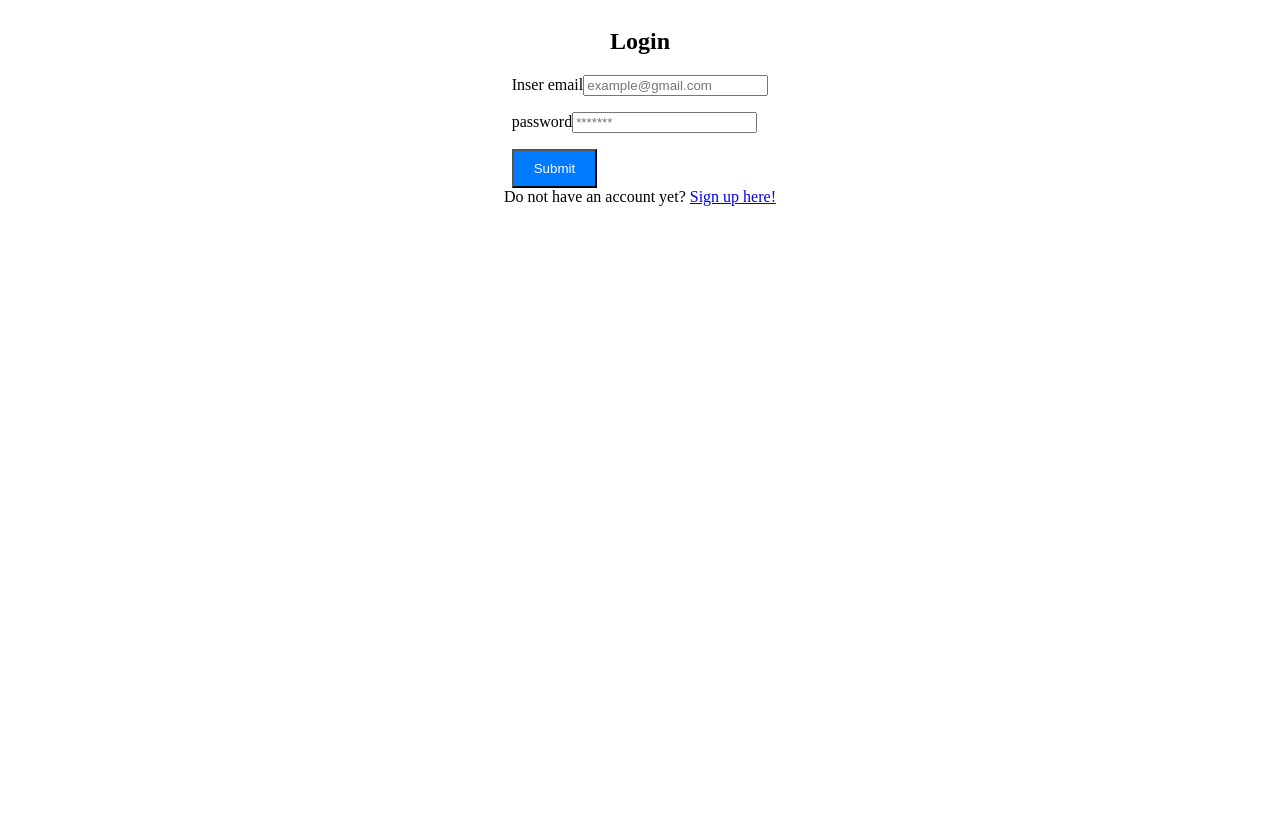
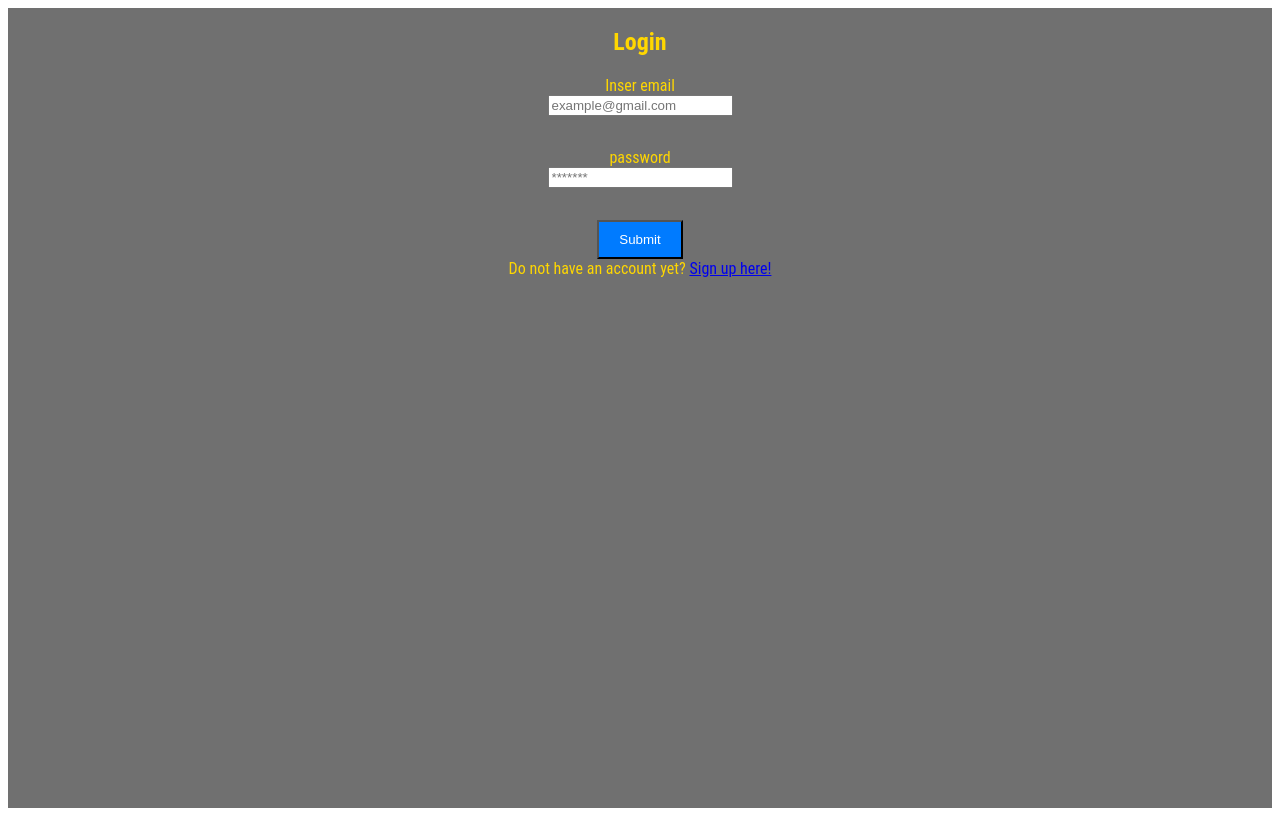
Before and after one commit to MarcosUgalde/News-app, a React (Vite) app in the folder frontend/: page /login in a window 1280 px wide. Built offline with nearby package versions, Linux system fonts and the light colour scheme; no server answers.

Commit message:
style: modified login page style

```diff
--- a/frontend/src/pages/Login/index.jsx
+++ b/frontend/src/pages/Login/index.jsx
@@ -34,15 +34,23 @@ function Login() {
   return (
     <Styled.Body>
       <h1>Login</h1>
+      <Styled.Form>
         <form onSubmit={handleSubmit(handleForm)}>
+          <Styled.Item>
             <label htmlFor="email">Inser email</label>
             <input type="text" id='email' placeholder='example@gmail.com' {...register("email", {required: true})} />
             <p>{formState.errors && errors[formState.errors?.email?.type]}</p>
+          </Styled.Item>
+          <Styled.Item>
             <label>password</label>
             <input type="password" id='password' placeholder='*******' {...register("password", {required: true, minLength: 4})} />
             <p>{formState.errors && errors[formState.errors?.password?.type]}</p>
+          </Styled.Item>
+          <Styled.Item>
             <Styled.SubmitButton type='submit'>Submit</Styled.SubmitButton>
+          </Styled.Item>
         </form>
+      </Styled.Form>
       <div>
         Do not have an account yet? <a href='/signup'>Sign up here!</a>
       </div>
--- a/frontend/src/pages/Login/styles.jsx
+++ b/frontend/src/pages/Login/styles.jsx
@@ -1,6 +1,21 @@
 import { styled } from "styled-components";
 
 const Body = styled.section`
+    display: flex;
+    flex-direction: column;
+    align-items: center;
+    font-family: 'Roboto Condensed', sans-serif;
+    background-color: #707070;
+    color: gold;
+    height: 100vh;
+`
+
+const Form = styled.section`
+    display: flex;
+    flex-direction: column;
+    align-items: center;
+`
+const Item = styled.section`
     display: flex;
     flex-direction: column;
     align-items: center;
@@ -14,5 +29,7 @@ const SubmitButton = styled.button`
 `
 export default {
     Body,
+    Form,
+    Item,
     SubmitButton,
 }
```
Lines whose indentation alone changed are shown as unchanged.
